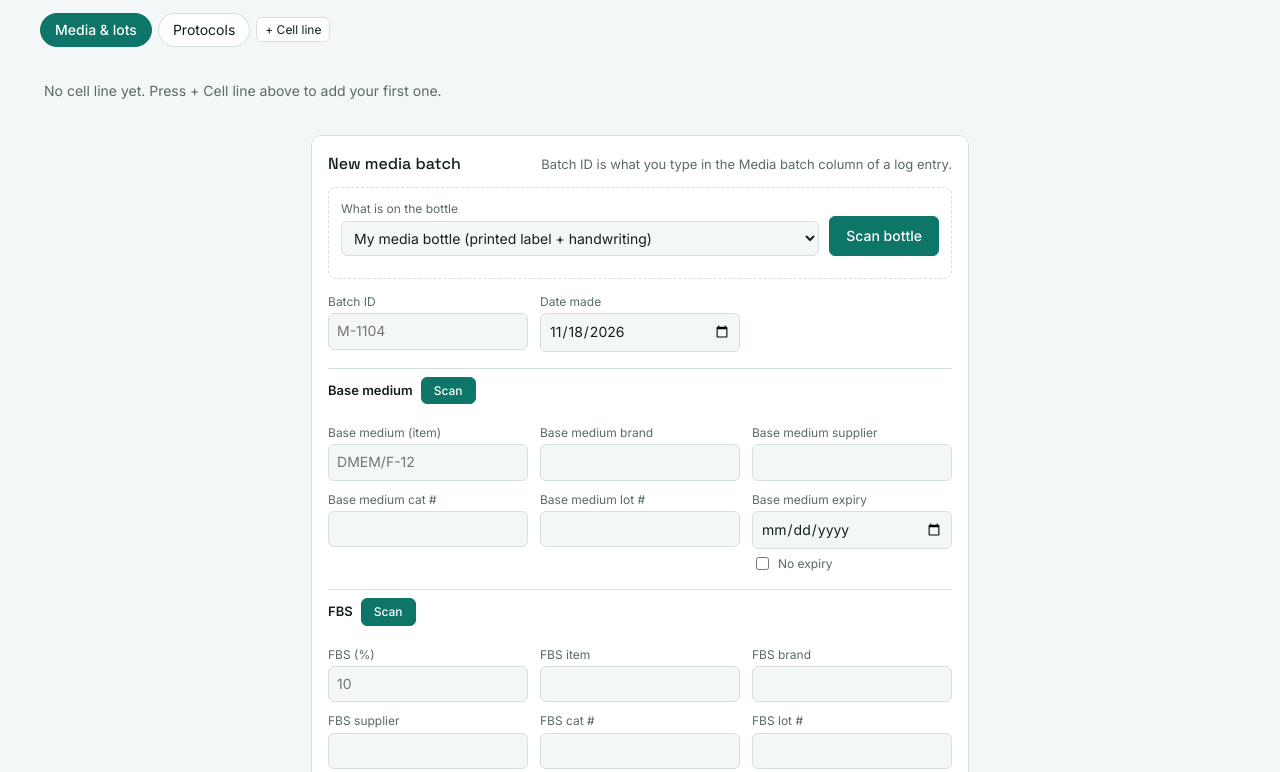
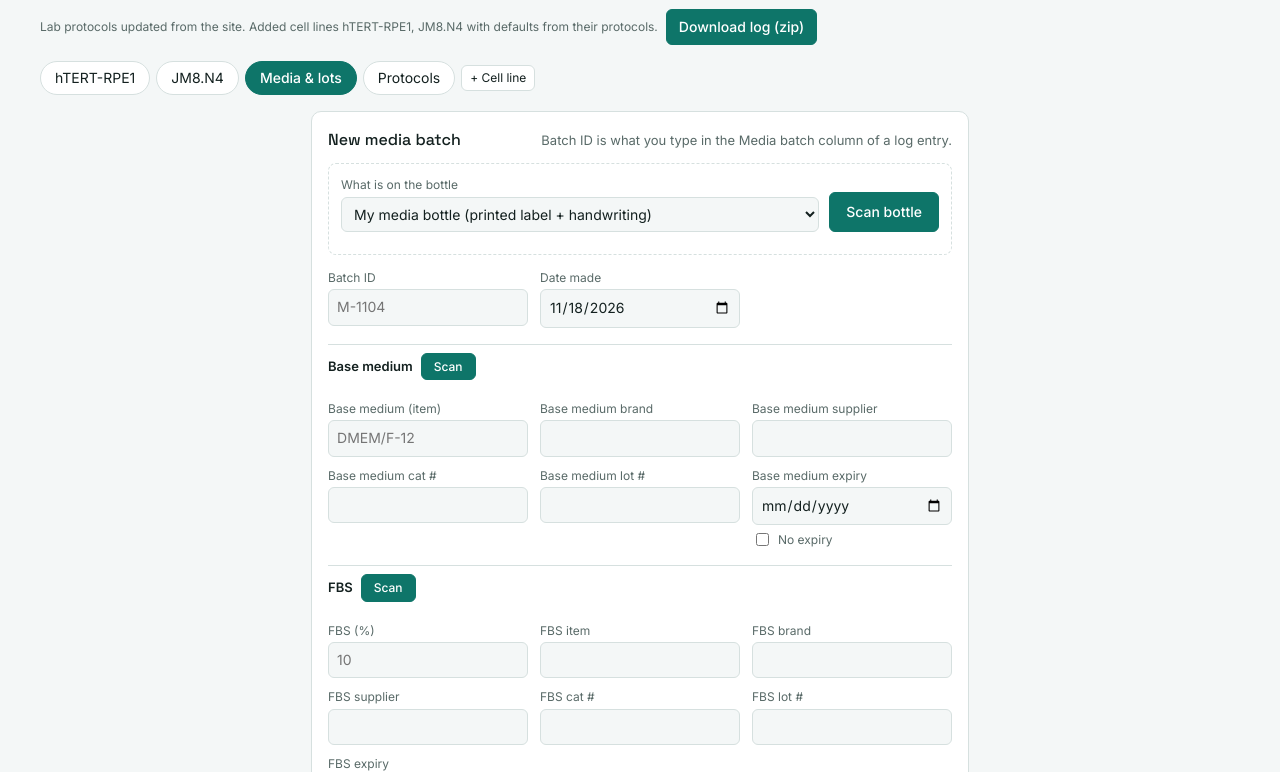
Before and after one commit to cyychong/cell-log, a plain HTML site: page index.html in a window 1280 px wide. Shown: the part 85-857 px from the top of the page. Drawn offline with nearby package versions, Linux system fonts and the light colour scheme.

Commit message:
Add hTERT-RPE1 and JM8.N4 protocols; site protocols set up cell lines and defaults
Co-Authored-By: Claude Opus 5.5 <noreply@anthropic.com>

```diff
--- a/index.html
+++ b/index.html
@@ -1281,7 +1281,7 @@ window.CCL_READER_URL = "";
     if (!window.__localDb || !/^https?:$/.test(location.protocol) || !state.db) return;
     try {
       var r = await fetch("protocols/protocols.json", { cache: "no-cache" }); if (!r.ok) return;
-      var j = await r.json(), list = Array.isArray(j && j.protocols) ? j.protocols : [], ids = [], n = 0;
+      var j = await r.json(), list = Array.isArray(j && j.protocols) ? j.protocols : [], ids = [], n = 0, setUp = {};
       for (var i = 0; i < list.length; i++) {
         var p = list[i] || {}, id = "site-" + (slug(p.id || p.title) || "protocol-" + i), stamp = JSON.stringify(p), cur = state.protocols.filter(function (x) { return x.id === id; })[0];
         ids.push(id);
@@ -1295,10 +1295,25 @@ window.CCL_READER_URL = "";
           source: "site", siteStamp: stamp, createdAt: cur && cur.createdAt ? cur.createdAt : Date.now(), updatedAt: isNaN(up) ? Date.now() : up
         });
         n++;
+        if (String(p.line || "").trim()) { var lk = String(p.line).trim(); (setUp[lk] = setUp[lk] || []).push(p); }
+      }
+      // New or changed site protocols add their cell line if it is missing and fill its defaults. The Passage protocol's values become the usual defaults; every protocol's values also go under its own action.
+      var made = [];
+      for (var ln in setUp) {
+        var flat = {}, by = {}, ps = setUp[ln].slice().sort(function (a, b) { return (a.purpose === "Passage") - (b.purpose === "Passage"); });
+        ps.forEach(function (q) {
+          var d = {}, dv = q.defaults || {};
+          Object.keys(dv).forEach(function (k) { if (T.indexOf(k) >= 0 || k === "flasks") d[k] = DEFNUM[k] && num(dv[k]) != null ? num(dv[k]) : dv[k]; });
+          if (!Object.keys(d).length) return;
+          var act = PURPOSES.indexOf(q.purpose) >= 0 ? q.purpose : "Other", bd = Object.assign({}, d); delete bd.flasks;
+          if (Object.keys(bd).length) by[act] = Object.assign(by[act] || {}, bd);
+          Object.assign(flat, d);
+        });
+        var res = await ensureLine(ln, flat, by); if (res && res.created) made.push(res.name);
       }
       var gone = state.protocols.filter(function (x) { return x.source === "site" && ids.indexOf(x.id) < 0; });
       for (var k = 0; k < gone.length; k++) await state.db.doc("protocols/" + gone[k].id).delete();
-      if (n || gone.length) setStatus("Lab protocols updated from the site.");
+      if (n || gone.length) setStatus("Lab protocols updated from the site." + (made.length ? " Added cell line" + (made.length > 1 ? "s " : " ") + made.join(", ") + " with defaults from " + (made.length > 1 ? "their" : "its") + " protocols." : ""));
     } catch (e) {}
   }
   function fillLineList() { var dl = $("pLineList"); if (dl) dl.innerHTML = state.lines.map(function (l) { return '<option value="' + esc(l.name) + '">'; }).join(""); }
@@ -1588,7 +1603,7 @@ window.CCL_READER_URL = "";
     Object.keys(by || {}).forEach(function (a) { nb[a] = Object.assign({}, nb[a] || {}, by[a]); n += Object.keys(by[a]).filter(function (k) { return !(k in add); }).length; });
     if (Object.keys(nb).length) cur.template.byAction = nb; else delete cur.template.byAction;
     state.pLineMade[key] = cur;
-    if (created) await state.db.doc("lines/" + cur.id).set({ name: name, order: Date.now(), template: cur.template });
+    if (created) await state.db.doc("lines/" + cur.id).set({ name: name, order: Date.now() + (state.lineSeq = (state.lineSeq || 0) + 1), template: cur.template });
     else if (n) await state.db.doc("lines/" + cur.id).update({ template: cur.template });
     if (n && state.tplFor === cur.name) state.tplFor = null;
     return { name: cur.name, created: created, filled: n };
@@ -2743,7 +2758,7 @@ window.CCL_READER_URL = "";
     setStatus("Loading...");
     var slow = setTimeout(function () { setStatus("Cannot reach saved data yet."); }, 10000);
     var ready = {};
-    function done(k) { ready[k] = 1; if (ready.lines && ready.entries && ready.media && ready.experiments && ready.actions && ready.protocols) { clearTimeout(slow); setStatus(""); } }
+    function done(k) { ready[k] = 1; if (ready.lines && ready.entries && ready.media && ready.experiments && ready.actions && ready.protocols) { clearTimeout(slow); setStatus(""); } if (ready.lines && ready.protocols && !state.siteChecked) { state.siteChecked = true; loadSiteProtocols(); } }
     var onErr = function () { clearTimeout(slow); setStatus("Saved data could not be loaded."); };
     state.db.collection("lines").onSnapshot(function (s) {
       state.lines = s.docs.map(function (d) { var o = d.data(); return o ? Object.assign({}, o, { _id: d.id }) : o; }).filter(function (l) { return l && l.name; }).sort(function (a, b) { return (a.order || 0) - (b.order || 0); });
@@ -2775,7 +2790,6 @@ window.CCL_READER_URL = "";
     state.db.collection("protocols").onSnapshot(function (s) {
       state.protocols = s.docs.map(function (d) { return Object.assign({}, d.data(), { id: d.id }); });
       renderProtocolOptions(); if (state.tab === PROTO) renderProtocols(); done("protocols");
-      if (!state.siteChecked) { state.siteChecked = true; loadSiteProtocols(); }
     }, onErr);
     state.db.collection("settings").onSnapshot(function (s) {
       var f = null; s.docs.forEach(function (d) { if (d.id === "flasks") f = d.data(); });
--- a/protocols/protocols.json
+++ b/protocols/protocols.json
@@ -1,5 +1,304 @@
 {
   "about": "Lab protocols shown on the cell culture log web page. Claude Code writes this file from the protocol files in this folder.",
   "updated": "2026-11-18",
-  "protocols": []
+  "protocols": [
+    {
+      "id": "hTERT-RPE1_media",
+      "title": "Complete culture medium",
+      "purpose": "Media prep",
+      "line": "hTERT-RPE1",
+      "version": "20260607",
+      "updated": "2026-11-18",
+      "files": [
+        "hTERT-RPE1_protocol_lab-notes.pdf"
+      ],
+      "steps": [
+        "DMEM-F12 (ATCC #30-2006).",
+        "Add FBS to a final concentration of 10%.",
+        "Add hygromycin B to 0.01 mg/mL (to maintain stable clones)."
+      ],
+      "defaults": {
+        "media": "DMEM-F12 (ATCC #30-2006) + 10% FBS + 0.01 mg/mL hygromycin B"
+      },
+      "source_note": "From the 4D Nucleosome consortium (adapted from ATCC)."
+    },
+    {
+      "id": "hTERT-RPE1_thaw",
+      "title": "Thawing cells",
+      "purpose": "Thaw",
+      "line": "hTERT-RPE1",
+      "version": "20260607",
+      "updated": "2026-11-18",
+      "files": [
+        "hTERT-RPE1_protocol_lab-notes.pdf"
+      ],
+      "steps": [
+        "Frozen vials are stored in the vapour phase of the LN2 dewar.",
+        "Prepare a T75 flask with 12 mL complete medium. Put it in the incubator for at least 15 min so the medium reaches pH 7.0–7.6.",
+        "Thaw the vial in a 37°C water bath with gentle swirling, keeping the O-ring and cap out of the water. Thawing should take about 2–2.5 min.",
+        "Take the vial out as soon as it is thawed. Spray it with 70% ethanol and bring it into the TC hood.",
+        "Transfer the vial contents to a centrifuge tube with 9.0 mL complete medium. Centrifuge for 5 min (the centrifuge has no rpm or rcf setting).",
+        "Discard the supernatant and resuspend the cells in 1 mL fresh medium. Add this to the T75 flask.",
+        "Incubate at 37°C, 5% CO2."
+      ],
+      "defaults": {
+        "thawMediaVol": 9,
+        "cenTime": 5,
+        "media": "DMEM-F12 (ATCC #30-2006) + 10% FBS + 0.01 mg/mL hygromycin B",
+        "flasks": [
+          {
+            "n": 1,
+            "type": "T75"
+          }
+        ]
+      },
+      "source_note": "From the 4D Nucleosome consortium (adapted from ATCC)."
+    },
+    {
+      "id": "hTERT-RPE1_passage",
+      "title": "Passaging cells",
+      "purpose": "Passage",
+      "line": "hTERT-RPE1",
+      "version": "20260607",
+      "updated": "2026-11-18",
+      "files": [
+        "hTERT-RPE1_protocol_lab-notes.pdf"
+      ],
+      "steps": [
+        "Volumes are for a T75 flask; scale the dissociation volumes for other vessels.",
+        "Remove and discard the culture medium.",
+        "Briefly rinse the cell layer with 5 mL 0.05% (w/v) Trypsin – 0.53 mM EDTA to remove serum (it contains trypsin inhibitor).",
+        "Add 4 mL Trypsin-EDTA and incubate at 37°C for 5 min.",
+        "Tap the flask to reduce clumping if needed.",
+        "Add 6 mL complete medium and collect the cells by gently pipetting.",
+        "Resuspend in an appropriate volume of complete medium and count the cells.",
+        "Seed 4,000–6,000 viable cells/cm². For a T75 we seed 300,000–400,000 cells.",
+        "Incubate at 37°C, 5% CO2."
+      ],
+      "seeding": {
+        "min": 4000,
+        "max": 6000,
+        "note": "An inoculum of 4 x 10^3 to 6 x 10^3 viable cells/cm2 is recommended. For T75 flasks, we inoculate between 300,000 to 400,000 cells."
+      },
+      "defaults": {
+        "rinse": "0.05% (w/v) Trypsin - 0.53 mM EDTA",
+        "dissType": "Trypsin-EDTA",
+        "dissConc": "0.05%",
+        "dissVol": 4,
+        "dissTemp": 37,
+        "dissTime": 5,
+        "media": "DMEM-F12 (ATCC #30-2006) + 10% FBS + 0.01 mg/mL hygromycin B",
+        "flasks": [
+          {
+            "n": 1,
+            "type": "T75"
+          }
+        ]
+      },
+      "source_note": "From the 4D Nucleosome consortium (adapted from ATCC)."
+    },
+    {
+      "id": "hTERT-RPE1_media-change",
+      "title": "Change media",
+      "purpose": "Change media",
+      "line": "hTERT-RPE1",
+      "version": "20260607",
+      "updated": "2026-11-18",
+      "files": [
+        "hTERT-RPE1_protocol_lab-notes.pdf"
+      ],
+      "steps": [
+        "Change the medium every 2 days (or as needed).",
+        "Use 12 mL for a T75 and 5 mL for a T25."
+      ],
+      "defaults": {
+        "media": "DMEM-F12 (ATCC #30-2006) + 10% FBS + 0.01 mg/mL hygromycin B"
+      },
+      "source_note": "From the 4D Nucleosome consortium (adapted from ATCC)."
+    },
+    {
+      "id": "JM8.N4_media",
+      "title": "LIF stock and JM8.N4 medium",
+      "purpose": "Media prep",
+      "line": "JM8.N4",
+      "version": "4DN SOP Jul 2017",
+      "updated": "2026-11-18",
+      "files": [
+        "JM8_N4_mESC-Culture.docx"
+      ],
+      "steps": [
+        "LIF stock: spin the lyophilized LIF vial briefly. Add sterile 0.1% BSA in water to 0.1 mg/mL (10^7 U/mL).",
+        "Dilute 1:10 in medium to make a 10^6 U/mL working stock. Aliquot into single-use tubes (e.g. 600 µL). Store at −20°C; use within 3 months.",
+        "Medium (~600 mL): to 500 mL KnockOut DMEM add 90 mL FBS (not heat-inactivated, 15%), 6 mL GlutaMAX (2 mM), 6 mL MEM NEAA (1X), 6 mL Pen/Strep (1X), 600 µL LIF (1000 U/mL) and 4.6 µL 2-mercaptoethanol (0.1 mM; a 1:10 dilution stock is easier to pipette).",
+        "Filter the whole bottle through a 0.2 µm filter unit.",
+        "Label \"JM8.N4 medium\", date and initials. Store at 4°C in the dark; use within ~2 weeks. Aliquots keep at −20°C for up to 3 months.",
+        "Each day, warm only the volume you need.",
+        "0.25% trypsin (1X): aliquot and freeze at −20°C."
+      ],
+      "defaults": {
+        "media": "JM8.N4 medium: KnockOut DMEM + 15% FBS + 2 mM GlutaMAX + 1X NEAA + 1X Pen/Strep + 1000 U/mL LIF + 0.1 mM 2-ME"
+      },
+      "source_note": "LIF/serum, feeder-free; adapted from the 4DN SOP (revised July 2017)."
+    },
+    {
+      "id": "JM8.N4_gelatin",
+      "title": "Gelatin coating",
+      "purpose": "Coating",
+      "line": "JM8.N4",
+      "version": "4DN SOP Jul 2017",
+      "updated": "2026-11-18",
+      "files": [
+        "JM8_N4_mESC-Culture.docx"
+      ],
+      "steps": [
+        "Cells do not attach well without gelatin. Coat at least 30 min before use.",
+        "Add 0.1% gelatin: 1.5 mL per well of a 6-well plate, about 5 mL for a 10 cm dish, 3 mL for a T25.",
+        "Put in the 37°C incubator for ~30 min to 3 h.",
+        "Just before adding cells, aspirate the gelatin and add pre-warmed medium.",
+        "Coated plates (gelatin left on) can be kept at 37°C and used within 7 days."
+      ],
+      "defaults": {
+        "coating": "0.1% gelatin"
+      },
+      "source_note": "LIF/serum, feeder-free; adapted from the 4DN SOP (revised July 2017)."
+    },
+    {
+      "id": "JM8.N4_thaw",
+      "title": "Cells from a frozen vial (Day 0)",
+      "purpose": "Thaw",
+      "line": "JM8.N4",
+      "version": "4DN SOP Jul 2017",
+      "updated": "2026-11-18",
+      "files": [
+        "JM8_N4_mESC-Culture.docx"
+      ],
+      "steps": [
+        "Freezing medium contains DMSO, which harms warm cells. Get the cells out of it within 5 min.",
+        "Ready first: a gelatin-coated 6-well plate in the incubator, medium warmed to 37°C, a 15 mL tube with 9 mL warm medium in the hood, centrifuge set to 1,000 rpm, 5 min.",
+        "Take the vial from liquid nitrogen. Swirl gently in the 37°C water bath for ~1–2 min until only a tiny ice crystal is left.",
+        "Spray the vial with 70% ethanol, wipe it, and put it in the hood.",
+        "With a 1 mL pipette, add the cells drop by drop into the 9 mL warm medium. Rinse the vial with 1 mL medium from the tube.",
+        "Centrifuge at 1,000 rpm for 5 min.",
+        "Aspirate the liquid carefully without touching the small white pellet.",
+        "Add 2 mL warm medium and pipette up and down 3–5 times.",
+        "Aspirate the gelatin from one well and add the 2 mL of cells. Rock the plate forward-back and left-right to spread the cells; do not swirl.",
+        "Label the plate: cell line, date, initials and passage number.",
+        "Put the plate in the 37°C, 5% CO2 humidified incubator.",
+        "Next day: check for small attached colonies (some floating dead cells are normal). Replace all the medium with 2 mL fresh warm medium.",
+        "Days 2–3: change the medium every day. Split when the well is 70–80% covered with colonies."
+      ],
+      "defaults": {
+        "thawMediaVol": 9,
+        "cenSpeed": "1,000 rpm",
+        "cenTime": 5,
+        "coating": "0.1% gelatin",
+        "media": "JM8.N4 medium: KnockOut DMEM + 15% FBS + 2 mM GlutaMAX + 1X NEAA + 1X Pen/Strep + 1000 U/mL LIF + 0.1 mM 2-ME",
+        "flasks": [
+          {
+            "n": 1,
+            "type": "6-well"
+          }
+        ]
+      },
+      "source_note": "LIF/serum, feeder-free; adapted from the 4DN SOP (revised July 2017)."
+    },
+    {
+      "id": "JM8.N4_daily",
+      "title": "Daily care",
+      "purpose": "Change media",
+      "line": "JM8.N4",
+      "version": "4DN SOP Jul 2017",
+      "updated": "2026-11-18",
+      "files": [
+        "JM8_N4_mESC-Culture.docx"
+      ],
+      "steps": [
+        "Check the cells under the microscope every day. Healthy colonies are round, tightly packed and shiny, with smooth, bright edges.",
+        "Change the medium every day (2 mL per well of a 6-well plate). Aspirate from the side of the well, then add fresh warm medium gently down the side.",
+        "Split at 70–80% confluence. Do not let colonies touch and merge; overgrown ES cells start to differentiate."
+      ],
+      "defaults": {
+        "media": "JM8.N4 medium: KnockOut DMEM + 15% FBS + 2 mM GlutaMAX + 1X NEAA + 1X Pen/Strep + 1000 U/mL LIF + 0.1 mM 2-ME"
+      },
+      "source_note": "LIF/serum, feeder-free; adapted from the 4DN SOP (revised July 2017)."
+    },
+    {
+      "id": "JM8.N4_passage",
+      "title": "Splitting cells (one well of a 6-well plate)",
+      "purpose": "Passage",
+      "line": "JM8.N4",
+      "version": "4DN SOP Jul 2017",
+      "updated": "2026-11-18",
+      "files": [
+        "JM8_N4_mESC-Culture.docx"
+      ],
+      "steps": [
+        "Ready first: new gelatin-coated wells, warm medium, warm DPBS, 0.25% trypsin (room temperature or 37°C).",
+        "Aspirate the medium from the well.",
+        "Wash once with 2 mL DPBS. Aspirate.",
+        "Add 0.5 mL 0.25% trypsin to cover the cells.",
+        "Incubate at 37°C for 1–2 min. Check that the cells are rounded and lifting; tap gently if needed. Do not leave trypsin longer than needed.",
+        "Add at least 1 mL medium (2× the trypsin volume) to stop the trypsin.",
+        "Pipette up and down 7–10 times, gently, to break the colonies. Avoid bubbles.",
+        "Transfer to a 15 mL tube and centrifuge at 1,000 rpm for 5 min.",
+        "Aspirate the liquid and resuspend the pellet in fresh medium.",
+        "Plate into new gelatin-coated wells (gelatin aspirated first): 3.5 x 10^5 cells per well of a 6-well plate in 2 mL, or split 1:6 by ratio.",
+        "Rock the plate to spread the cells. Label with the new passage number (+1), date and initials. Return to the incubator.",
+        "Scale-up by vessel (gelatin / medium / trypsin): 6-well well 1.5 / 2 / 0.5 mL; T25 3 / 5 / 1 mL; 10 cm dish 5 / 10 / 2 mL."
+      ],
+      "seeding": {
+        "min": 36842.1053,
+        "max": 36842.1053,
+        "note": "3.5 x 10^5 cells per well of a 6-well plate (9.5 cm2), which is about 36,842 cells/cm2. Or split 1:6 by ratio."
+      },
+      "defaults": {
+        "rinse": "2 mL DPBS",
+        "dissType": "Trypsin",
+        "dissConc": "0.25%",
+        "dissVol": 0.5,
+        "dissTemp": 37,
+        "dissTime": 2,
+        "cenSpeed": "1,000 rpm",
+        "cenTime": 5,
+        "coating": "0.1% gelatin",
+        "media": "JM8.N4 medium: KnockOut DMEM + 15% FBS + 2 mM GlutaMAX + 1X NEAA + 1X Pen/Strep + 1000 U/mL LIF + 0.1 mM 2-ME",
+        "flasks": [
+          {
+            "n": 1,
+            "type": "6-well"
+          }
+        ]
+      },
+      "source_note": "LIF/serum, feeder-free; adapted from the 4DN SOP (revised July 2017)."
+    },
+    {
+      "id": "JM8.N4_freeze",
+      "title": "Freezing new vials",
+      "purpose": "Freeze",
+      "line": "JM8.N4",
+      "version": "4DN SOP Jul 2017",
+      "updated": "2026-11-18",
+      "files": [
+        "JM8_N4_mESC-Culture.docx"
+      ],
+      "steps": [
+        "Freeze only healthy, fast-growing cells at 70–80% confluence. Aim for about 2 million cells per vial (one confluent 6-well well per vial).",
+        "Ready first: cryovials labelled \"JM8.N4\", passage number, date, cells per vial and initials; Mr. Frosty at room temperature with fresh isopropanol (change every 5 uses); HyCryo-Stem 2X kept cold; warm medium, DPBS and trypsin.",
+        "Detach the cells as for splitting (DPBS wash → trypsin 1–2 min → stop with medium → pipette to single cells → 15 mL tube). Pool all wells to freeze.",
+        "Count the cells and work out how many vials you can make.",
+        "Centrifuge at 1,000 rpm for 5 min.",
+        "Aspirate. Resuspend the pellet in 0.5 mL cold medium per vial (e.g. 5 vials → 2.5 mL).",
+        "Add an equal volume of HyCryo-Stem 2X and mix gently (this makes 1X freezing medium).",
+        "Quickly add 1 mL to each cryovial and put the vials straight into the Mr. Frosty.",
+        "Put the container at −80°C overnight (~24 h).",
+        "Next day, move the vials to liquid nitrogen. Do not leave them at −80°C for more than 72 h."
+      ],
+      "defaults": {
+        "freezeMedia": "HyCryo-Stem 2X mixed 1:1 with cold JM8.N4 medium (1X)",
+        "cenSpeed": "1,000 rpm",
+        "cenTime": 5
+      },
+      "source_note": "LIF/serum, feeder-free; adapted from the 4DN SOP (revised July 2017)."
+    }
+  ]
 }
```
Also changed, not shown: 2 other files.
